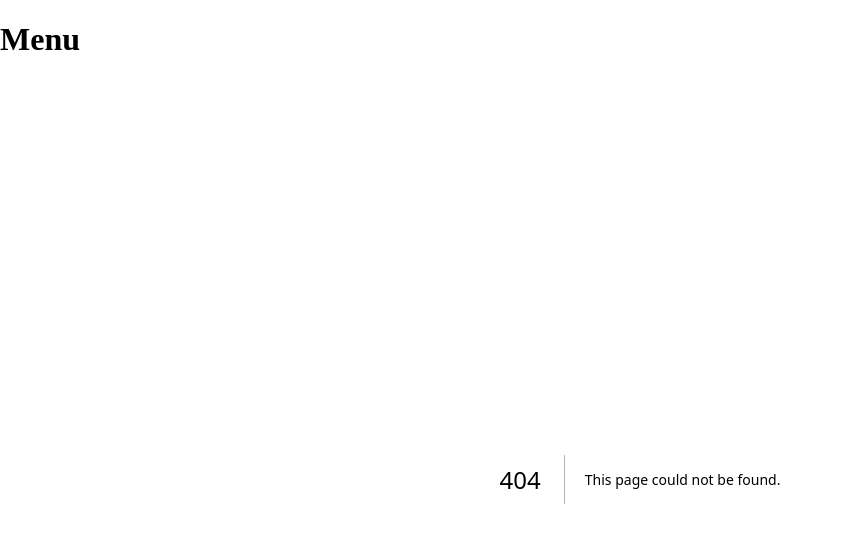
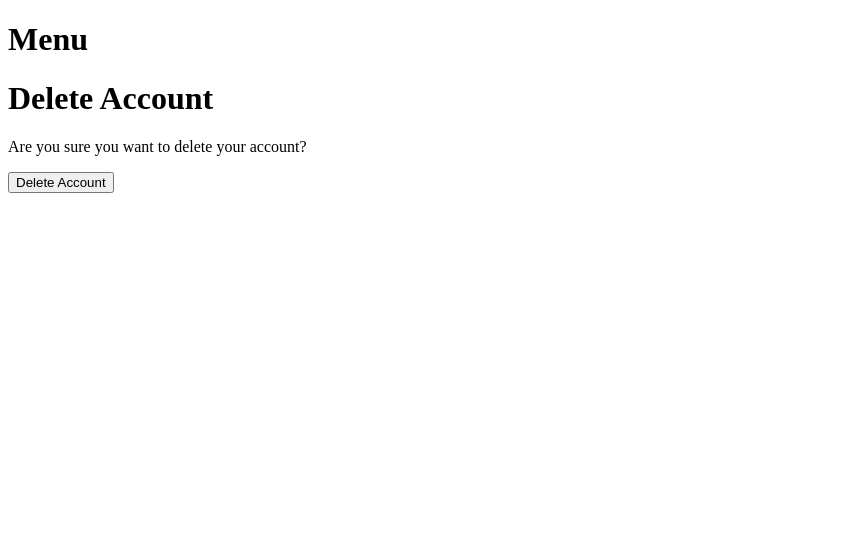
Before and after one commit to SkynixFr/PokeFront, a Next.js app: page /clients/delete-account in a window 1280 px wide. Before the commit this address had no page. Shown: the top 542 px of the page, without its empty margins (0-843 px from the left). Built offline with nearby package versions, Linux system fonts and the light colour scheme.

Commit message:
feat(delete): possiblité de suppression de compte

```diff
--- /dev/null
+++ b/pages/clients/delete-account.tsx
@@ -0,0 +1,57 @@
+import { useState, useEffect } from 'react';
+import { useRouter } from 'next/router';
+import axios from 'axios';
+
+const DeleteAccountPage = () => {
+	const [errorMessage, setErrorMessage] = useState<string>('');
+	const router = useRouter();
+	const token =
+		'eyJhbGciOiJIUzI1NiIsInR5cCI6IkpXVCJ9.eyJtYWlsQ2xpZW50Ijoicmlja3lAZ21haWwuY29tIiwibWRwQ2xpZW50IjoiJDJiJDEwJGIuQmVyY1VTQ0pTRXNIcTBxLnFUei5mU1FJZ1VUa1pFZWJWTGdZZWF0eHVYZTNIT0JidFV5IiwiaWF0IjoxNjkwMzcyOTQwLCJleHAiOjE2OTAzNzY1NDB9.J_GMS_yRvj-M8IS_iHYzRVY0XwLwnr4-m4Kc_wx-Q0g'; // Replace with the actual JWT token
+
+	// Define the config object outside the useEffect hook
+	const config = {
+		method: 'delete',
+		maxBodyLength: Infinity,
+		url: 'http://localhost:8080/api/v1/client', // Replace with your API endpoint for deleting the account
+		headers: {
+			'x-access-token': token
+		},
+		data: {} // You can pass any data you need for the deletion request
+	};
+
+	useEffect(() => {
+		// Check if the user is authenticated and has the necessary token here
+		// If the user is not authenticated, you can redirect them to the login page
+		// or show a message indicating that they need to log in first.
+	}, []);
+
+	const handleDeleteAccount = async () => {
+		setErrorMessage(''); // Réinitialise le message d'erreur
+		try {
+			// Add your API call here to delete the user account
+			const response = await axios.request(config);
+
+			if (response.status === 200) {
+				// Account deletion successful, redirect to the login page or a confirmation page
+				router.push('/clients/login'); // Replace '/login' with your desired destination after account deletion
+			} else {
+				// Handle other response statuses if needed
+				setErrorMessage('Error deleting account');
+			}
+		} catch (error) {
+			// Handle any errors that occur during the API call
+			setErrorMessage('Error deleting account');
+		}
+	};
+
+	return (
+		<div>
+			<h1>Delete Account</h1>
+			<p>Are you sure you want to delete your account?</p>
+			<button onClick={handleDeleteAccount}>Delete Account</button>
+			{errorMessage && <p>{errorMessage}</p>}
+		</div>
+	);
+};
+
+export default DeleteAccountPage;
```
